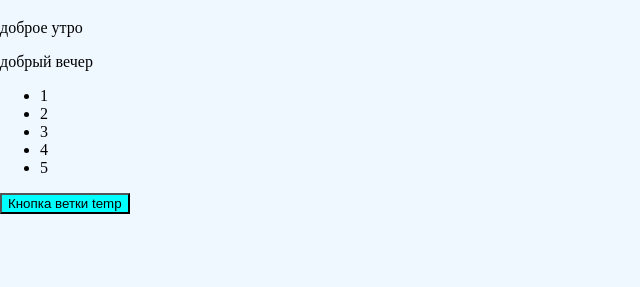
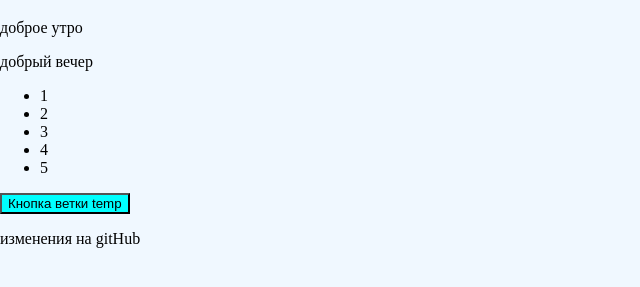
Before and after one commit to kaivih/samost, a plain HTML site: page index.html in a window 1280 px wide. Shown: the part 61-348 px from the top of the page, without its empty margins (0-640 px from the left). Drawn offline with Linux system fonts and the light colour scheme.

Commit message:
Update index.html

```diff
--- a/index.html
+++ b/index.html
@@ -22,5 +22,6 @@
         <li>5</li>
     </ul>
 <button>Кнопка ветки temp</button>
+    <p>изменения на gitHub</p>
 </body>
 </html>
```
